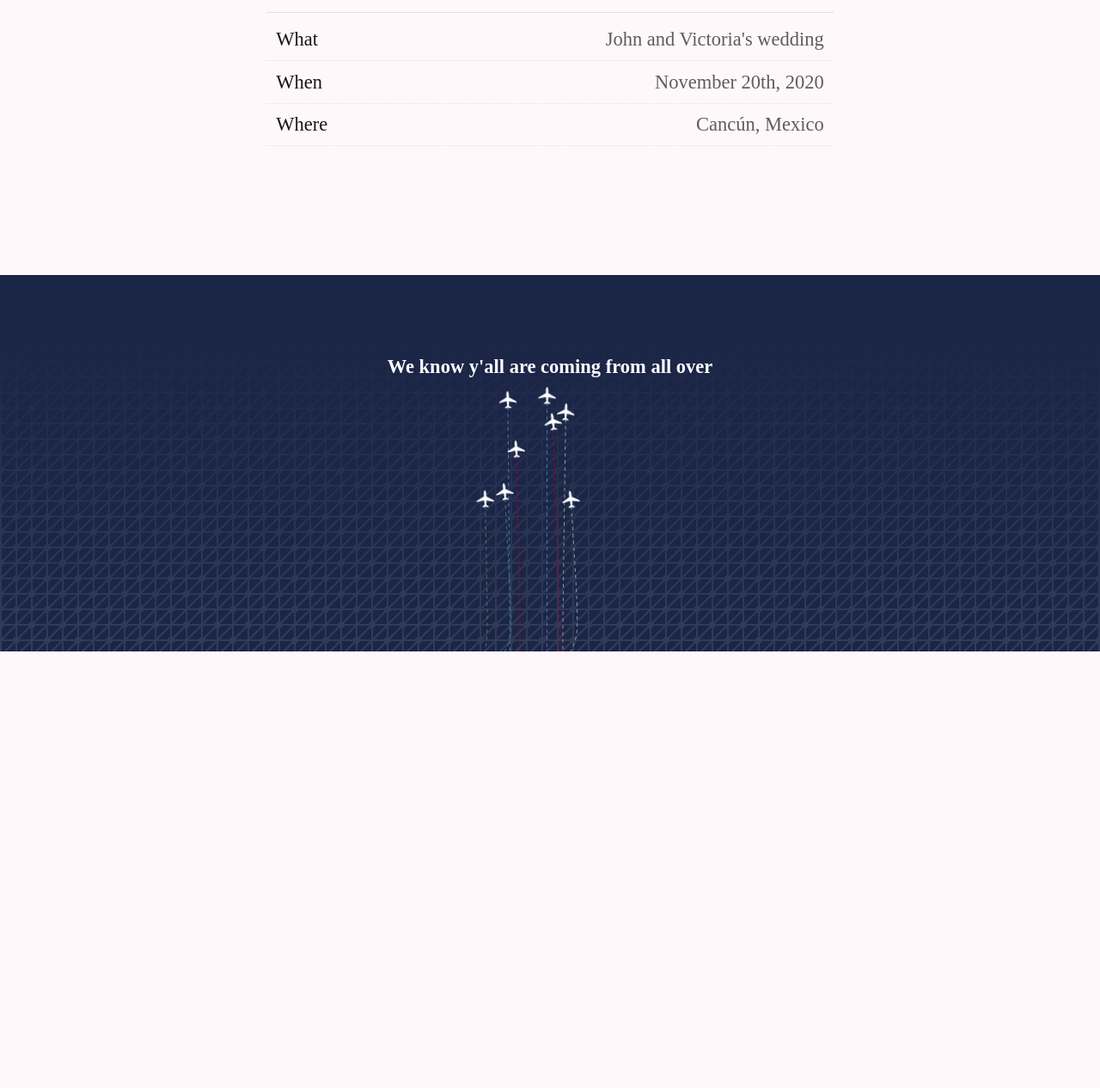
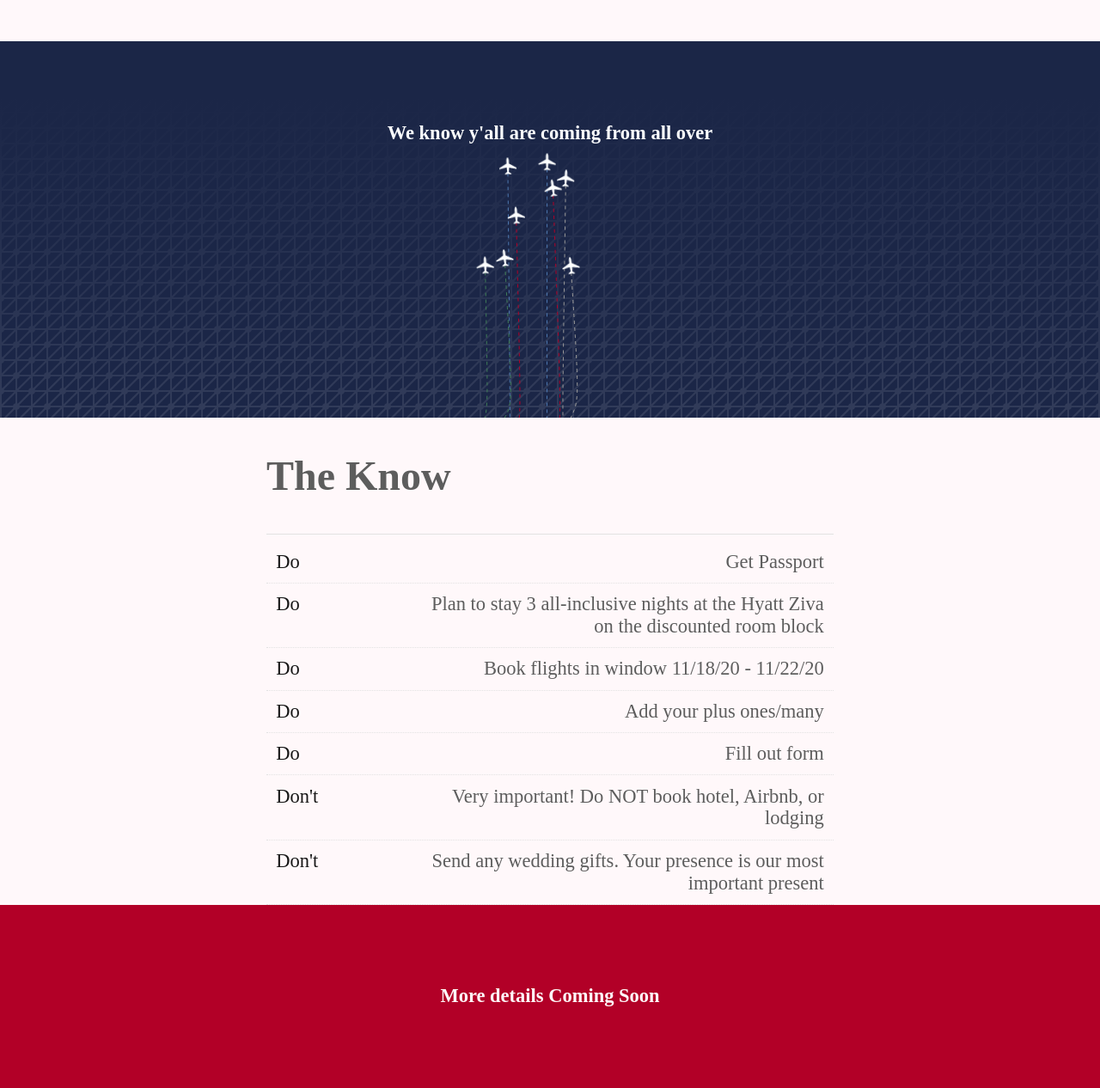
Before and after one commit to exvuma/wedding, a Gatsby site: page / in a window 1280 px wide. Shown: the part 337-1603 px from the top of the page at 86% size. Before the commit the page ends 1125 px from the top, so only its background shows below. Built offline with nearby package versions, Linux system fonts and the light colour scheme; Gatsby itself is replaced by a stand-in of ours; a web font is replaced by a local one.

Commit message:
Details and format that actually matter

```diff
--- a/src/components/HomePage.tsx
+++ b/src/components/HomePage.tsx
@@ -2,7 +2,7 @@ import React from 'react'
 import { Box } from 'reflexbox'
 import { DefaultLayout } from '../layouts/DefaultLayout'
 import { ContainerSmall } from './Container'
-import floralUrl from '../img/A1.png'
+import floralUrl from '../img/Simple_reef.png'
 import { fontFamily, fontSizes, space, colors } from '../theme'
 import {
   DetailsList,
@@ -15,10 +15,11 @@ import { PlaneAnimation } from './PlaneAnimation'
 
 export const HomePage: React.FC = () => (
   <DefaultLayout>
+    {/* Todo make this responsive */}
+    <div style={{ maxWidth: '30%' }}>
+      <img src={floralUrl} />
+    </div>
     <ContainerSmall>
-      <div style={{ marginTop: '-2em' }}>
-        <img src={floralUrl} />
-      </div>
       <div
         style={{ textAlign: 'center', marginTop: -space[5] - space[8] + 'em' }}
       >
@@ -28,7 +29,7 @@ export const HomePage: React.FC = () => (
             fontSize: fontSizes[7] + 'em',
           }}
         >
-          J &amp; V
+          J + V
         </h2>
       </div>
       <div style={{ textAlign: 'center', marginTop: space[3] + 'em' }}>
@@ -39,29 +40,8 @@ export const HomePage: React.FC = () => (
             color: colors.gray[6],
           }}
         >
-          Announcing
+          November 20, 2020
         </h1>
-        <hr
-          style={{
-            border: 'none',
-            height: '1px',
-            background: colors.gray[3],
-          }}
-        />
-        <DetailsList>
-          <DetailsRow>
-            <DetailsRowDt>What</DetailsRowDt>
-            <DetailsRowDd>John and Victoria's wedding</DetailsRowDd>
-          </DetailsRow>
-          <DetailsRow>
-            <DetailsRowDt>When</DetailsRowDt>
-            <DetailsRowDd>November 20th, 2020</DetailsRowDd>
-          </DetailsRow>
-          <DetailsRow>
-            <DetailsRowDt>Where</DetailsRowDt>
-            <DetailsRowDd>Cancún, Mexico</DetailsRowDd>
-          </DetailsRow>
-        </DetailsList>
       </div>
     </ContainerSmall>
     <Box mt={space[7] + space[7] + 'em'} mb={space[4] + 'em'}>
@@ -76,5 +56,60 @@ export const HomePage: React.FC = () => (
         </Box>
       </ColoredBlade>
     </Box>
+    <ContainerSmall>
+      <h2
+        style={{
+          fontFamily: fontFamily.script,
+          fontSize: fontSizes[7] + 'em',
+        }}
+      >
+        The Know
+        </h2>
+      <hr
+        style={{
+          border: 'none',
+          height: '1px',
+          background: colors.gray[3],
+        }}
+      />
+      <DetailsList>
+        <DetailsRow>
+          <DetailsRowDt>Do</DetailsRowDt>
+          <DetailsRowDd>Get Passport</DetailsRowDd>
+        </DetailsRow>
+        <DetailsRow>
+          <DetailsRowDt>Do</DetailsRowDt>
+          <DetailsRowDd>Plan to stay 3 all-inclusive nights at the Hyatt Ziva on the discounted room block</DetailsRowDd>
+        </DetailsRow>
+        <DetailsRow>
+          <DetailsRowDt>Do</DetailsRowDt>
+          <DetailsRowDd>Book flights in window 11/18/20 - 11/22/20</DetailsRowDd>
+        </DetailsRow>
+        <DetailsRow>
+          <DetailsRowDt>Do</DetailsRowDt>
+          <DetailsRowDd>Add your plus ones/many</DetailsRowDd>
+        </DetailsRow>
+        <DetailsRow>
+          <DetailsRowDt>Do</DetailsRowDt>
+          <DetailsRowDd>Fill out form</DetailsRowDd>
+        </DetailsRow>
+        <DetailsRow>
+          <DetailsRowDt>Don't</DetailsRowDt>
+          <DetailsRowDd>Very important! Do NOT book hotel, Airbnb, or lodging</DetailsRowDd>
+        </DetailsRow>
+        <DetailsRow>
+          <DetailsRowDt>Don't</DetailsRowDt>
+          <DetailsRowDd>Send any wedding gifts. Your presence is our most important present</DetailsRowDd>
+        </DetailsRow>
+      </DetailsList>
+    </ContainerSmall>
+    <ColoredBlade base="red" index={5}>
+      <div style={{ zIndex: 2, position: 'relative' }}>
+        <Box p={space[7] + 'em'} textAlign="center">
+          <h2>More details Coming Soon</h2>
+        </Box>
+      </div>
+    </ColoredBlade>
+
   </DefaultLayout>
 )
--- a/src/layouts/DefaultLayout.tsx
+++ b/src/layouts/DefaultLayout.tsx
@@ -45,7 +45,7 @@ export const DefaultLayout: React.FC = ({ children }) => (
           link={[
             {
               href:
-                'https://fonts.googleapis.com/css?family=Cormorant+SC|Great+Vibes&display=swap',
+                'https://fonts.googleapis.com/css?family=Cormorant+SC|Calligraffitti&display=swap',
               rel: 'stylesheet',
             },
           ]}
--- a/src/theme/theme.ts
+++ b/src/theme/theme.ts
@@ -64,7 +64,7 @@ export const breakpoints = {
 
 export const fontFamily = {
   serif: "'Cormorant SC', serif",
-  script: "'Great Vibes', cursive",
+  script: "'Calligraffitti', cursive",
 }
 
 export const baseFontSize = '15px'
```
Also changed, not shown: src/img/Simple_reef.png (added), 1 other file.
